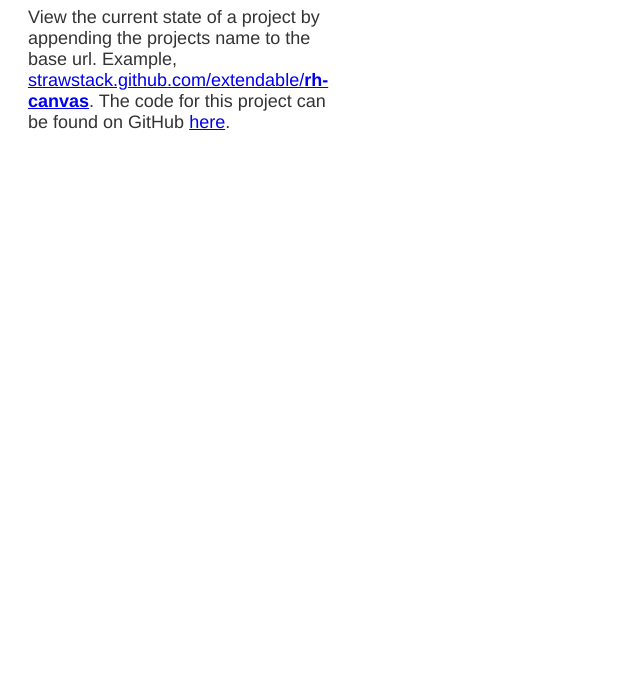
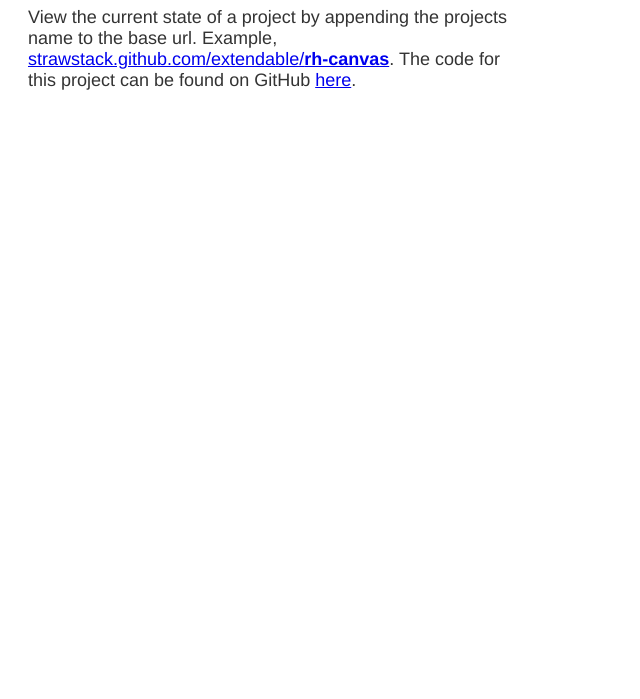
Before and after one commit to djhenjin/extendable, a plain HTML site: page index.html in a window 1280 px wide. Shown: the part 101-800 px from the top of the page, without its empty margins (0-640 px from the left). Drawn offline with Linux system fonts and the light colour scheme.

Commit message:
Update index.html

```diff
--- a/index.html
+++ b/index.html
@@ -8,7 +8,7 @@ body{
  font-family: Helvetica Neue, Helvetica, Arial, sans-serif;
 }
 p{
-  max-width: 300px;
+  max-width: 500px;
   font-size: 18px;
 }
 </style>
```
